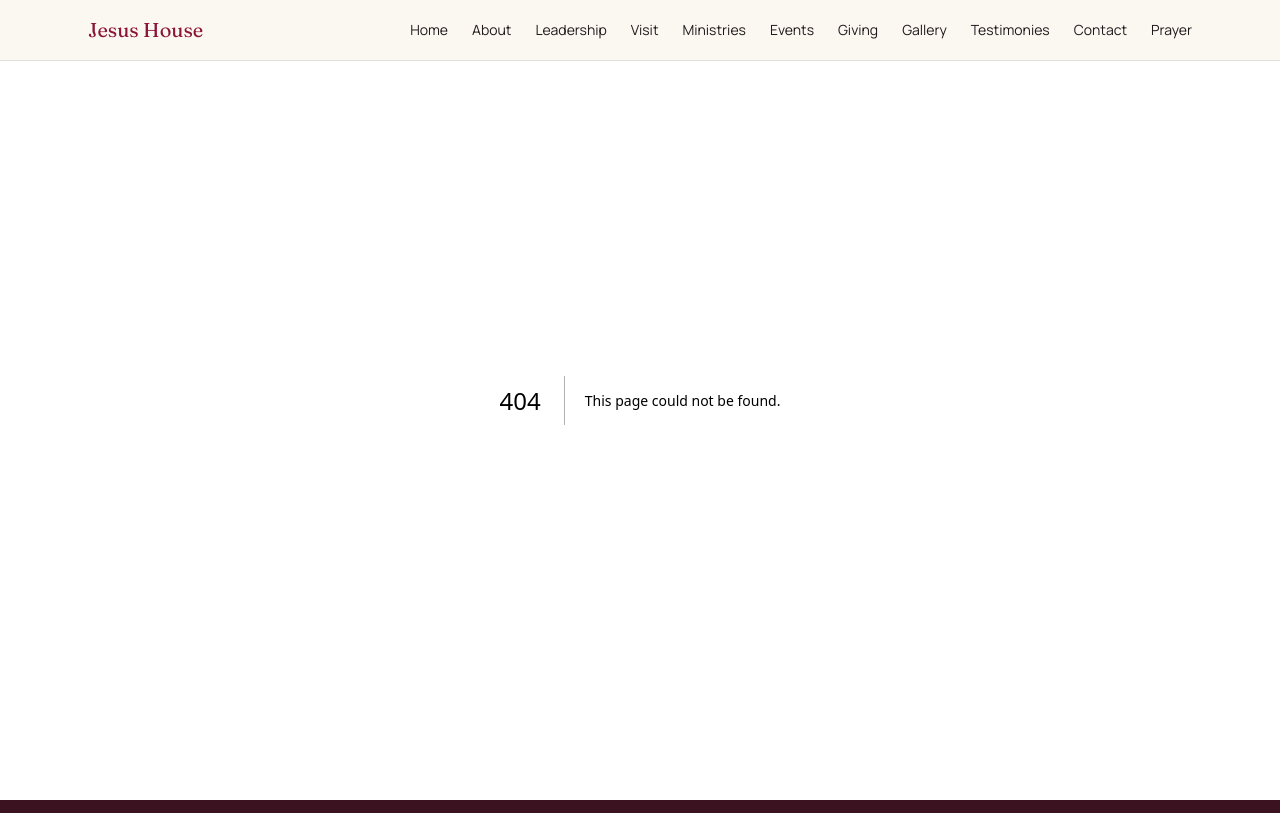
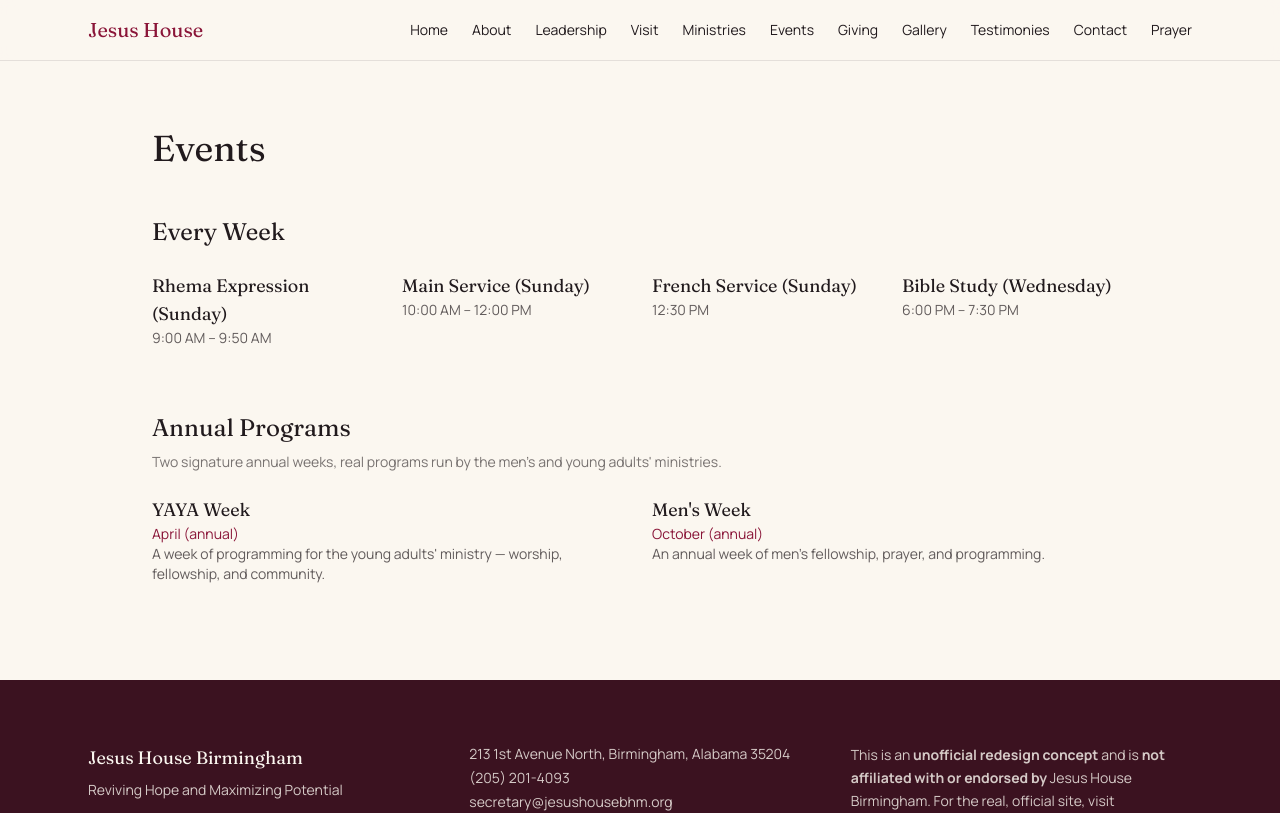
Before and after one commit to ezekielologunde/jesus-house-birmingham-concept, a Next.js app: page /events in a window 1280 px wide. Before the commit this address had no page. Shown: the top 813 px of the page. Built offline with nearby package versions, Linux system fonts and the light colour scheme.

Commit message:
feat: add Events page with real recurring services and labeled example events

```diff
--- /dev/null
+++ b/app/events/page.jsx
@@ -0,0 +1,40 @@
+import { recurringEvents, seasonalEvents } from "@/lib/content/events";
+import { Reveal } from "@/components/ui/Reveal";
+
+export const metadata = {
+  title: "Events | Jesus House Birmingham (Unofficial Concept)",
+};
+
+export default function Events() {
+  return (
+    <main className="px-6 pt-32 pb-24 max-w-5xl mx-auto">
+      <Reveal>
+        <h1 className="font-display text-4xl mb-12">Events</h1>
+      </Reveal>
+
+      <h2 className="font-display text-2xl mb-6">Every Week</h2>
+      <div className="grid gap-6 md:grid-cols-4 mb-16">
+        {recurringEvents.map((e, i) => (
+          <Reveal key={e.id} delay={i * 60}>
+            <p className="font-display text-lg">{e.name}</p>
+            <p className="font-body text-sm text-ink/70">{e.time}</p>
+          </Reveal>
+        ))}
+      </div>
+
+      <h2 className="font-display text-2xl mb-2">Annual Programs</h2>
+      <p className="font-body text-sm text-ink/60 mb-6">
+        Two signature annual weeks, real programs run by the men&apos;s and young adults&apos; ministries.
+      </p>
+      <div className="grid gap-6 md:grid-cols-2">
+        {seasonalEvents.map((e, i) => (
+          <Reveal key={e.id} delay={i * 80}>
+            <p className="font-display text-lg">{e.name}</p>
+            <p className="font-body text-sm text-sanctuary">{e.dateLabel}</p>
+            <p className="font-body text-sm text-ink/70">{e.description}</p>
+          </Reveal>
+        ))}
+      </div>
+    </main>
+  );
+}
```
Also changed, not shown: 1 other file (tests, documents, lock files or other folders).
